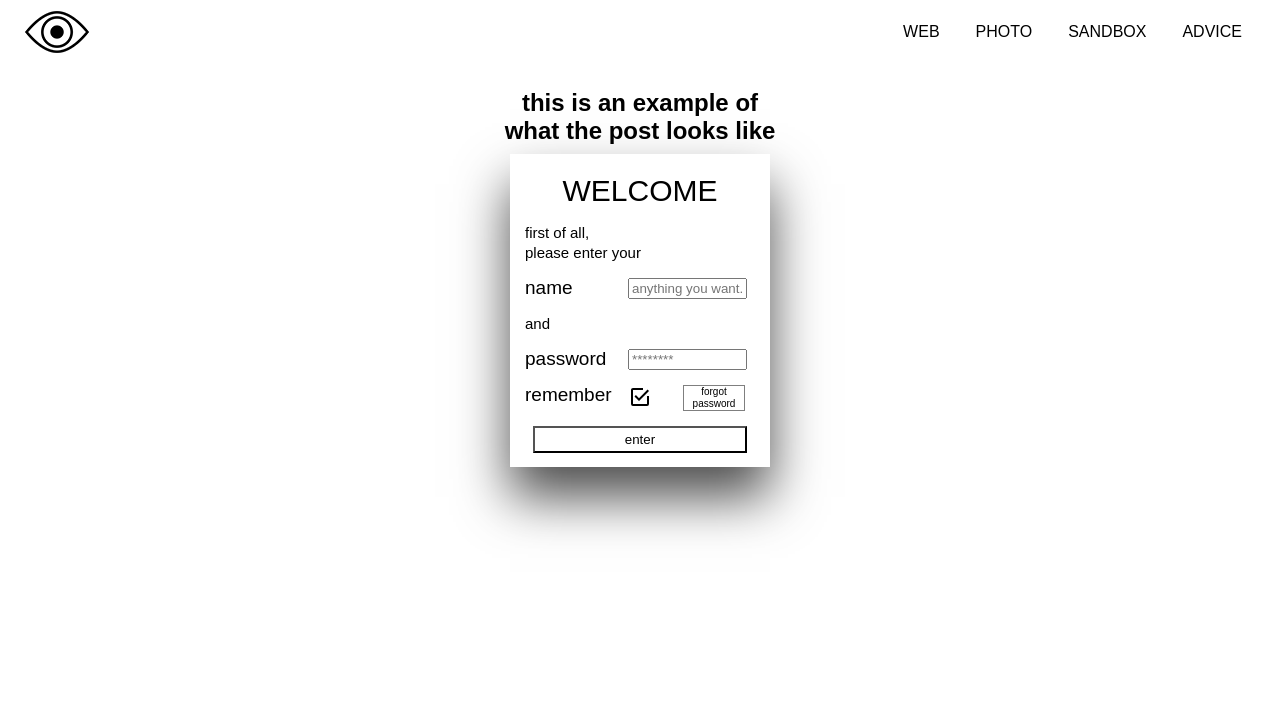
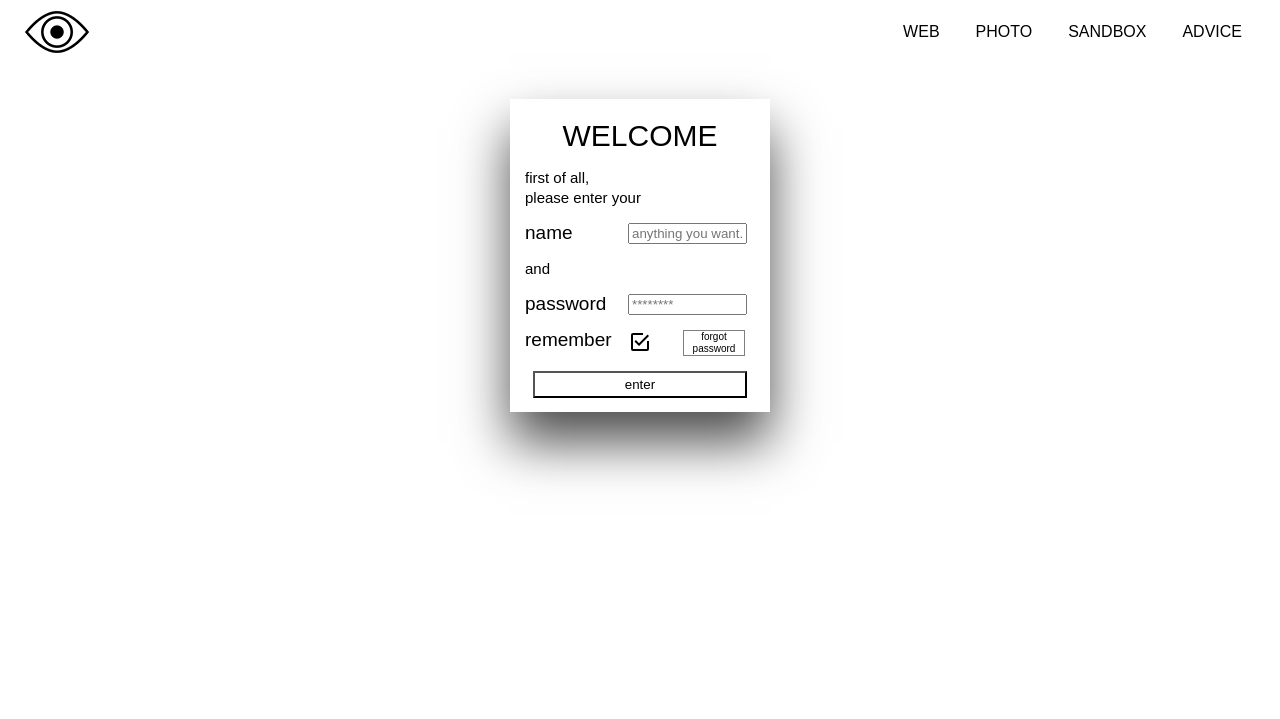
Before and after one commit to webdotG/webdotg.party.github.io, a website: page v__2/v2__sandbox.html in a window 1280 px wide. Both pictures are taken after a click on the link "share or read ideas". Shown: the top 719 px of the page. Drawn offline with Linux system fonts and the light colour scheme.

Commit message:
sandbox popup position top 10px

```diff
--- a/v__2/v2__css/v2__index--sandbox.css
+++ b/v__2/v2__css/v2__index--sandbox.css
@@ -8,7 +8,7 @@
 	font-size: 15px;
 	box-shadow: 0 30px 50px rgba(0, 0, 0, 0.7);
 	position: absolute;
-	top: 65px;
+	top: 10px;
 	right: 30px;
 }
 
--- a/v__2/v2__js/sandbox-page.js
+++ b/v__2/v2__js/sandbox-page.js
@@ -1,5 +1,6 @@
 const shareOrReadIdeas = document.querySelector(".idea-link__share");
 const postExample = document.querySelector(".post-example");
+const exampleTile = document.querySelector(".post-example__title")
 const formRegistrSandbox = document.querySelector(".form-registr__wrapper");
 
 
@@ -7,5 +8,6 @@ shareOrReadIdeas.addEventListener("click", function(evt){
 	evt.preventDefault();
 	shareOrReadIdeas.classList.add("display--none");
 	postExample.classList.add("display--none");
+	exampleTile.classList.add("display--none");
 	formRegistrSandbox.classList.remove("display--none");
 });
--- a/v__2/v2__sandbox.html
+++ b/v__2/v2__sandbox.html
@@ -25,7 +25,7 @@
 	</header>
 	<main>
 	<div class="post-example__wrapper">
-		<h2>this is an example of
+		<h2 class="post-example__title">this is an example of
 			<br>what the post looks like</h2>
 		<section class="post-example">
 			<div class="user-data__wrapper">
```
